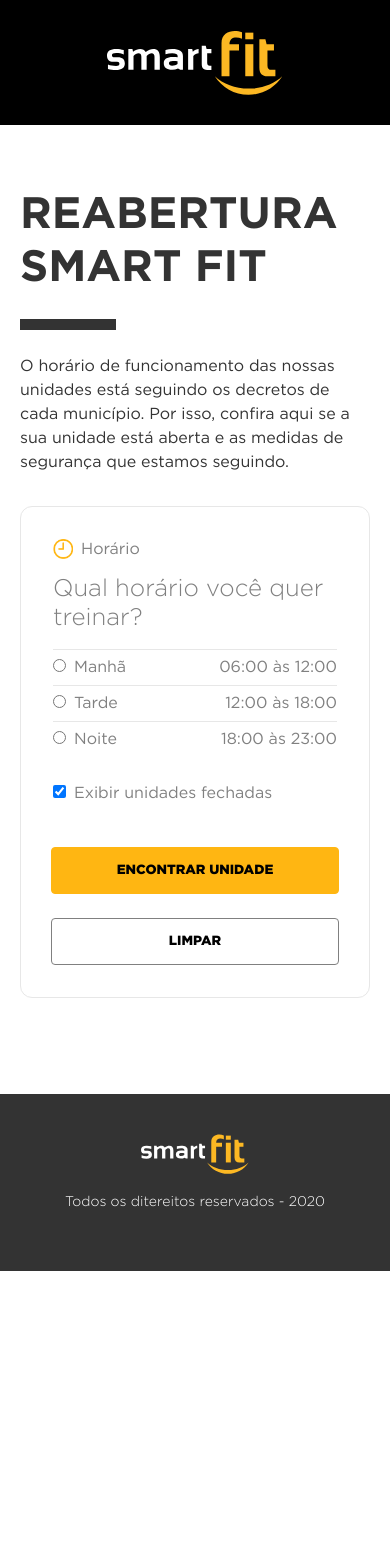
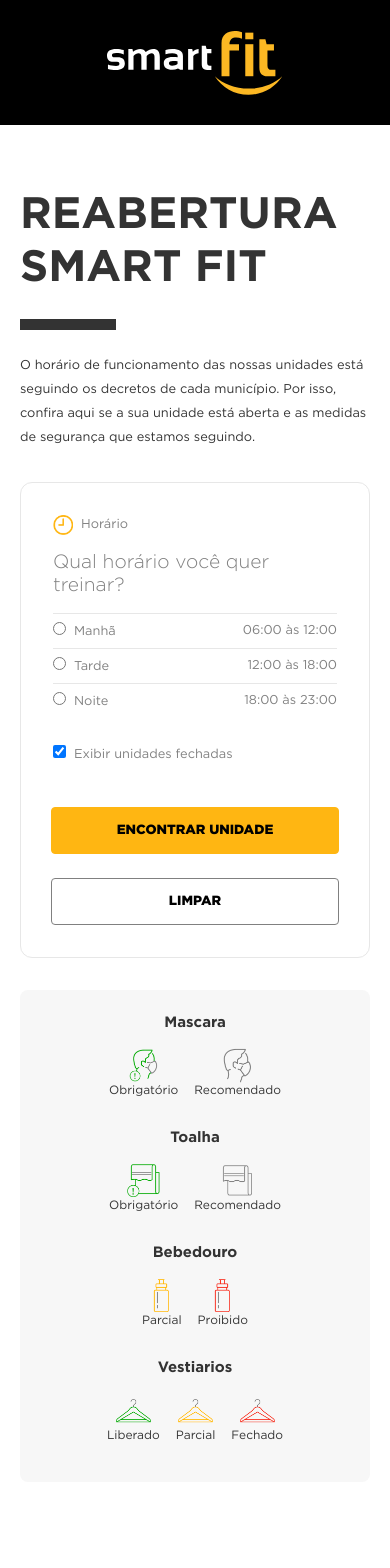
Before and after one commit to gustavolarsen/smart-fit-teste-tecnico, an Angular app: page / in a window 390 px wide. Shown: the top 1568 px of the page. Before the commit the page ends 1271 px from the top, so only its background shows below. Built offline with nearby package versions, Linux system fonts and the light colour scheme.

Commit message:
feat:  adiciona compoente de regras e ajustes de layout responsivo

```diff
--- a/src/app/components/filter/filter.component.scss
+++ b/src/app/components/filter/filter.component.scss
@@ -40,7 +40,6 @@
       .button-wrapper {
         margin-top: 1rem;
         display: flex;
-        flex-direction: column;
         align-items: center;
         justify-content: center;
         gap: 1.5rem;
@@ -49,12 +48,12 @@
   }
 }
 
-@media (min-width: 768px) {
+@media (max-width: 768px) {
   .filter {
     .filter-form {
       .form-group {
         .button-wrapper {
-          flex-direction: row;
+          flex-direction: column;
         }
       }
     }
--- a/src/app/components/home/home.component.html
+++ b/src/app/components/home/home.component.html
@@ -9,6 +9,8 @@
 
   <app-filter (filters)="getFilters($event)"></app-filter>
 
+  <app-rules></app-rules>
+
   <section class="location-list">
     <app-location *ngFor="let location of ( locationList$ | async)" [location]="location">
     </app-location>
--- a/src/app/components/home/home.component.ts
+++ b/src/app/components/home/home.component.ts
@@ -5,11 +5,12 @@
 import { LocationService } from '../../services/location.service';
 import { FilterComponent } from '../filter/filter.component';
 import { LocationComponent } from '../location/location.component';
+import { RulesComponent } from '../rules/rules.component';
 
 @Component({
   selector: 'app-home',
   standalone: true,
-  imports: [CommonModule, FilterComponent, LocationComponent, NgFor],
+  imports: [CommonModule, NgFor, FilterComponent, LocationComponent, RulesComponent],
   templateUrl: './home.component.html',
   styleUrl: './home.component.scss'
 })
--- a/src/app/components/location/location.component.html
+++ b/src/app/components/location/location.component.html
@@ -39,7 +39,7 @@
         <img src="../../../assets/images/partial-lockerroom.png" alt="partial lockerroom">
         }
         @else if (location.fountain === 'allowed') {
-        <img src="../../../assets/images/allowed-lockerroom.png" alt="allowed lockerroom">
+        <img src="../../../assets/images/required-lockerroom.png" alt="allowed lockerroom">
         }
         @else {
         <img src="../../../assets/images/forbidden-lockerroom.png" alt="forbidden lockerroom">
--- a/src/app/components/location/location.component.scss
+++ b/src/app/components/location/location.component.scss
@@ -48,3 +48,15 @@
     }
   }
 }
+
+@media (max-width: 768px) {
+  .location {
+    .rules {
+      .items {
+        img {
+          width: 35px;
+        }
+      }
+    }
+  }
+}
--- /dev/null
+++ b/src/app/components/rules/rules.component.html
@@ -0,0 +1,58 @@
+<section class="rules">
+  <div class="items">
+    <h3>Mascara</h3>
+    <div class="icons-wrapper">
+      <div class="icon">
+        <img src="../../../assets/images/required-mask.png" alt="required mask">
+        <span>Obrigatório</span>
+      </div>
+      <div class="icon">
+        <img src="../../../assets/images/recommended-mask.png" alt="recommended mask">
+        <span>Recomendado</span>
+      </div>
+    </div>
+  </div>
+  <div class="items">
+    <h3>Toalha</h3>
+    <div class="icons-wrapper">
+      <div class="icon">
+        <img src="../../../assets/images/required-towel.png" alt="required towel">
+        <span>Obrigatório</span>
+      </div>
+      <div class="icon">
+        <img src="../../../assets/images/recommended-towel.png" alt="recommended towel">
+        <span>Recomendado</span>
+      </div>
+    </div>
+  </div>
+  <div class="items">
+    <h3>Bebedouro</h3>
+    <div class="icons-wrapper">
+      <div class="icon">
+        <img src="../../../assets/images/partial-fountain.png" alt="partial fountain">
+        <span>Parcial</span>
+      </div>
+      <div class="icon">
+        <img src="../../../assets/images/forbidden-fountain.png" alt="forbidden fountain">
+        <span>Proibido</span>
+      </div>
+    </div>
+  </div>
+  <div class="items">
+    <h3>Vestiarios</h3>
+    <div class="icons-wrapper">
+      <div class="icon">
+        <img src="../../../assets/images/required-lockerroom.png" alt="allowed lockerroom">
+        <span>Liberado</span>
+      </div>
+      <div class="icon">
+        <img src="../../../assets/images/partial-lockerroom.png" alt="partial lockerroom">
+        <span>Parcial</span>
+      </div>
+      <div class="icon">
+        <img src="../../../assets/images/forbidden-lockerroom.png" alt="forbidden lockerroom">
+        <span>Fechado</span>
+      </div>
+    </div>
+  </div>
+</section>
--- /dev/null
+++ b/src/app/components/rules/rules.component.scss
@@ -0,0 +1,52 @@
+.rules {
+  display: flex;
+  align-items: center;
+  justify-content: center;
+  padding: 1rem;
+  margin-bottom: 1.5rem;
+  background-color: var(--ultra-light-grey);
+  border-radius: 8px;
+  flex-wrap: wrap;
+
+  .items {
+    display: flex;
+    flex-direction: column;
+    align-items: center;
+    margin: 0.5rem 0;
+
+    .icons-wrapper {
+      display: flex;
+      margin: 1rem;
+      gap: 1rem;
+
+      .icon {
+        display: flex;
+        flex-direction: column;
+        align-items: center;
+
+        img {
+          width: 50px;
+        }
+
+        span {
+          font-size: 0.75rem;
+          font-weight: 500;
+        }
+      }
+    }
+  }
+}
+
+@media (max-width: 768px) {
+  .rules {
+    .items {
+      .icons-wrapper {
+        .icon {
+          img {
+            width: 35px;
+          }
+        }
+      }
+    }
+  }
+}
--- a/src/styles.scss
+++ b/src/styles.scss
@@ -49,3 +49,9 @@
   border: none;
   background-color: var(--super-light-grey);
 }
+
+@media (max-width: 768px) {
+  body {
+    font-size: 80%;
+  }
+}
```
Also changed, not shown: src/app/components/rules/rules.component.ts (added, +12 -0 lines), 1 other file (tests, documents, lock files or other folders).
